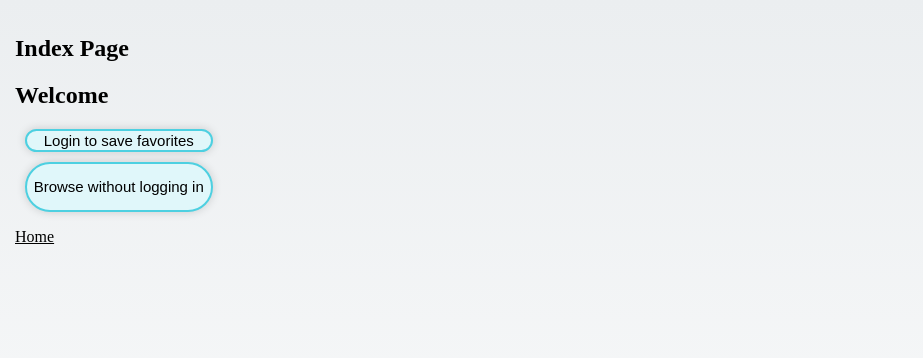
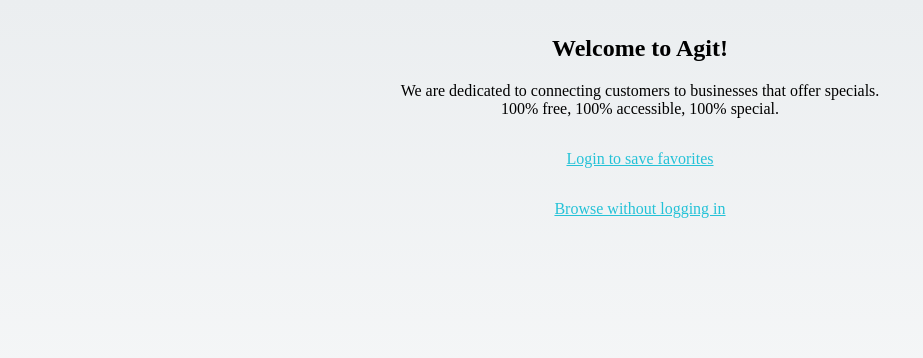
Before and after one commit to MilsonCodes/CSC3380_Project, a Next.js app in the folder src/: page / in a window 1280 px wide. Shown: the top 358 px of the page, without its empty margins (0-923 px from the left). Built offline with nearby package versions, Linux system fonts and the light colour scheme.

Commit message:
link changes and coloring

```diff
--- a/src/components/Button/index.js
+++ b/src/components/Button/index.js
@@ -1,5 +1,6 @@
 import React from "react";
 import styled from "styled-components";
+import { darken } from "polished";
 
 const StyledButton = styled.button`
   border-radius: 50px;
@@ -25,8 +26,8 @@
   display: ${props => (props.icon && !props.label ? "flex" : "block")};
   font-size: ${p => (p.icon && !p.label ? "35px" : "15px")};
   :hover {
-    background: ${props => props.theme.secondary};
-  border: solid 3px ${p => p.theme.button};
+    background: ${p => darken(0.2, p.theme.button)};
+    border: solid 2px ${props => darken(0.2, props.theme.secondary)};
 `;
 
 const Button = props => {
--- a/src/components/Layout/index.js
+++ b/src/components/Layout/index.js
@@ -22,7 +22,7 @@
   return (
     <div className='Layout'>
       <Head>
-        <title>Agit</title>
+        <title>Agit - Eat Special</title>
       </Head>
       <ThemeProvider theme={THEME}>
         <Background className='Content'>{props.children}</Background>
--- a/src/components/Link/index.js
+++ b/src/components/Link/index.js
@@ -1,21 +1,25 @@
-import Link from 'next/link';
-import styled from 'styled-components';
+import Link from "next/link";
+import styled from "styled-components";
+import { darken } from "polished";
 
-const LinkWrapper = styled.span`
+const LinkWrapper = styled.div`
+  overflow: hidden;
   text-decoration: underline;
+  color: ${p =>
+    p.color ? darken(0.1, p.color) : darken(0.1, p.theme.secondary)};
   :hover {
-		color: gray;
+    color: ${p =>
+      p.color ? darken(0.3, p.color) : darken(0.3, p.theme.secondary)};
     cursor: pointer;
   }
-`
+`;
 
-const LinkComp = (props) => {
-	return(
+const LinkComp = props => {
+  return (
     <LinkWrapper>
-		<Link href={props.to}>
-			{props.children}
-		</Link>
+      <Link href={props.to}>{props.children}</Link>
     </LinkWrapper>
-);}
+  );
+};
 
 export default LinkComp;
--- a/src/pages/index.js
+++ b/src/pages/index.js
@@ -1,22 +1,51 @@
 import LinkComp from "../components/Link/index.js";
-import Button from "../components/Button/index";
-import Router from "next/router";
+// import Button from "../components/Button/index";
+// import Router from "next/router";
+import styled from "styled-components";
+
+const Welcome = styled.h2`
+  color: ${p => p.theme.text | "black"};
+`;
+
+const Descr = styled.p`
+  color: ${p => p.theme.text | "#616161"};
+`;
+
+const Container = styled.span`
+  text-align: center;
+`;
+
+const Divider = styled.div`
+  margin: 0 auto;
+`;
+
+const Message = () => {
+  return <Welcome>Welcome to Agit!</Welcome>;
+};
+
+const Description = () => {
+  return (
+    <Descr>
+      We are dedicated to connecting customers to businesses that offer
+      specials. <br></br>100% free, 100% accessible, 100% special.
+    </Descr>
+  );
+};
 
 const Index = () => {
   return (
-    <React.Fragment>
-      <h2>Index Page</h2>
-      <h2>Welcome</h2>
-      <Button onClick={() => Router.push("/login")}>
-        Login to save favorites
-      </Button>
-      <Button height='50px' onClick={() => Router.push("/home")}>
-        Browse without logging in
-      </Button>
-      <LinkComp to='/home'>
-        <p>Home</p>
-      </LinkComp>
-    </React.Fragment>
+    <Container>
+      <Message></Message>
+      <Description></Description>
+      <Divider>
+        <LinkComp to='/login'>
+          <p>Login to save favorites</p>
+        </LinkComp>
+        <LinkComp to='/home'>
+          <p>Browse without logging in</p>
+        </LinkComp>
+      </Divider>
+    </Container>
   );
 };
 
```
Lines whose indentation alone changed are shown as unchanged.
